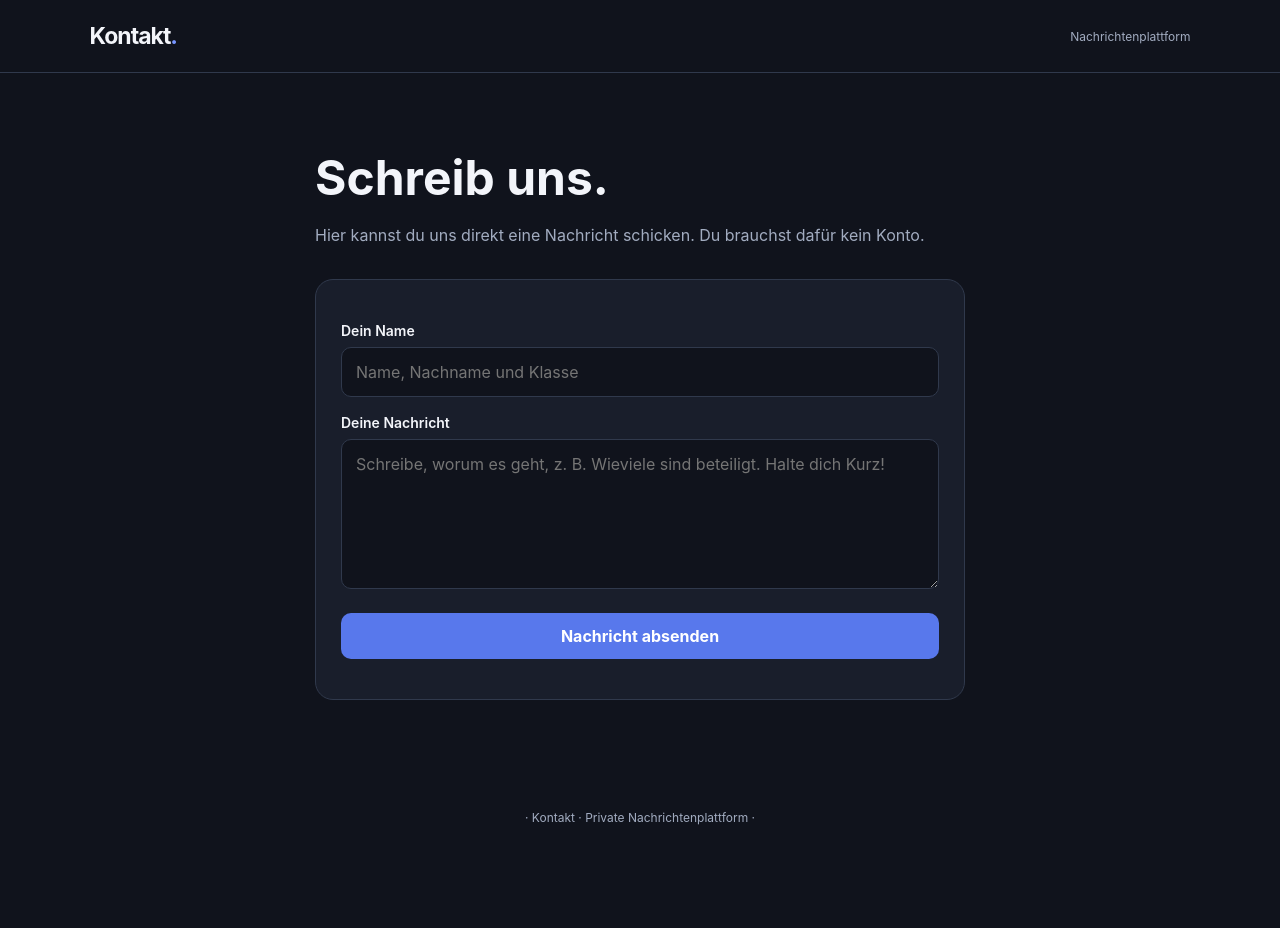
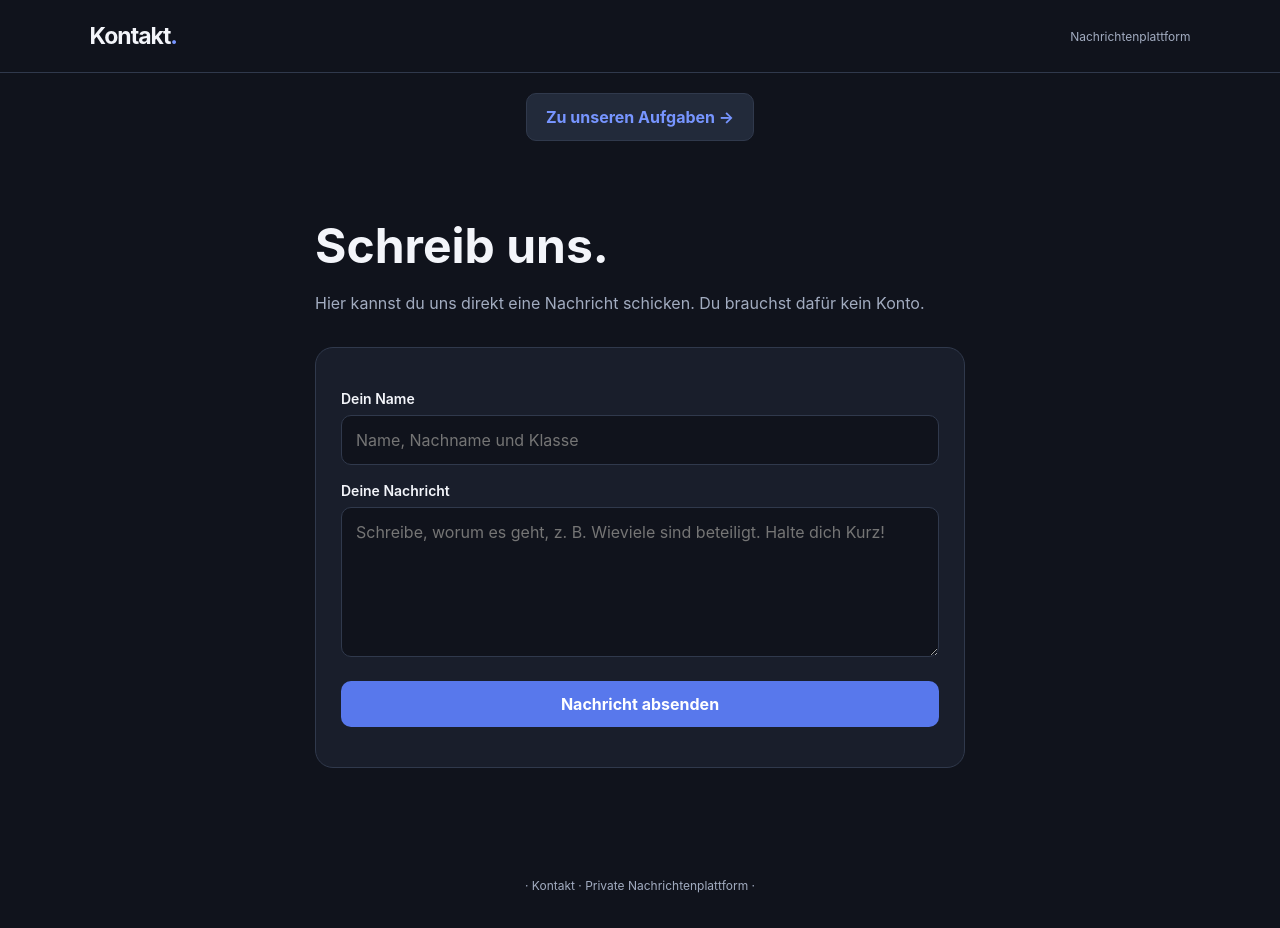
Before and after one commit to streitschlichter-fkg/Kontakt, a plain HTML site: page index.html in a window 1280 px wide. Before the commit the page ends 860 px from the top, so only its background shows below. Drawn offline with Linux system fonts and the light colour scheme; a script that the page names is missing.

Commit message:
Add link to Aufgaben in index.html

```diff
--- a/index.html
+++ b/index.html
@@ -142,6 +142,22 @@ a { color: var(--accent); }
   <div class="logo">Kontakt<span>.</span></div>
   <div class="small">Nachrichtenplattform</div>
 </header>
+
+<div style="text-align:center; padding-top:20px;">
+  <a href="https://streitschlichter-fkg.github.io/Aufgaben/"
+     style="
+       display:inline-block;
+       background:#222a3a;
+       color:#7795ff;
+       padding:13px 19px;
+       border-radius:10px;
+       text-decoration:none;
+       font-weight:650;
+       border:1px solid #30394c;
+     ">
+    Zu unseren Aufgaben →
+  </a>
+</div>
 
 <main>
 
```
